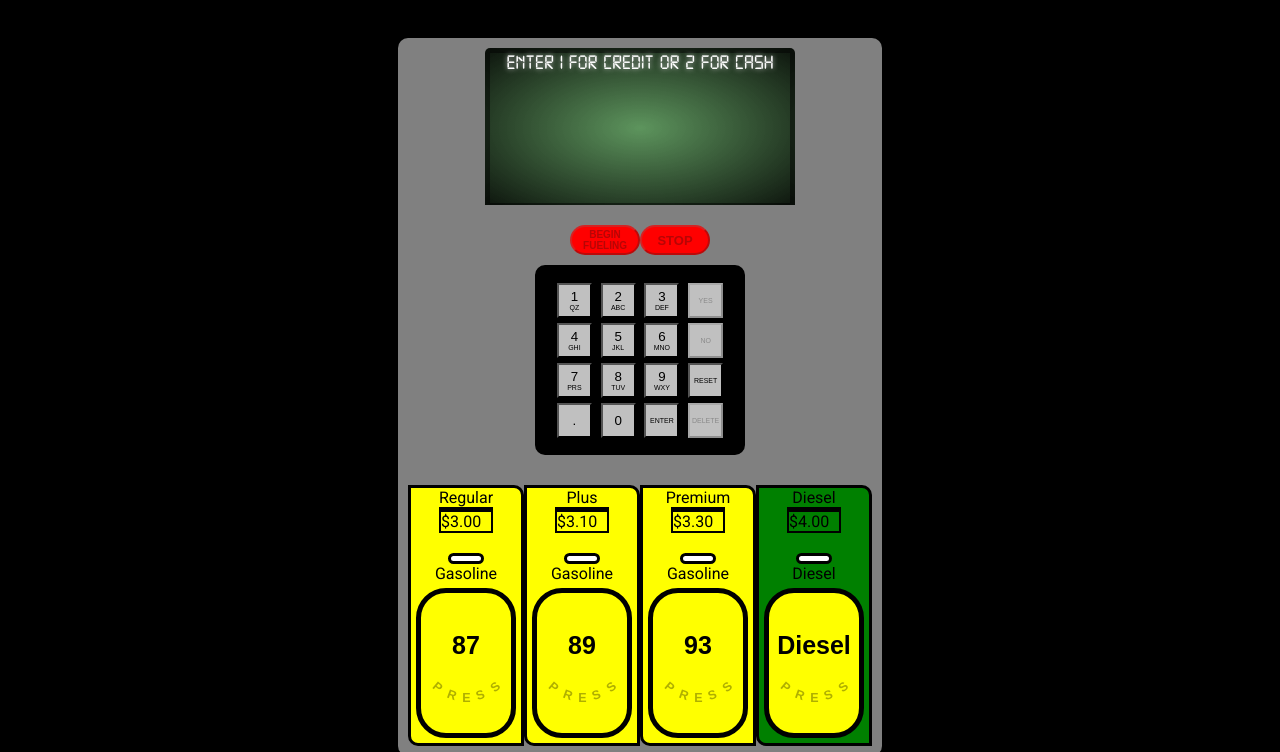
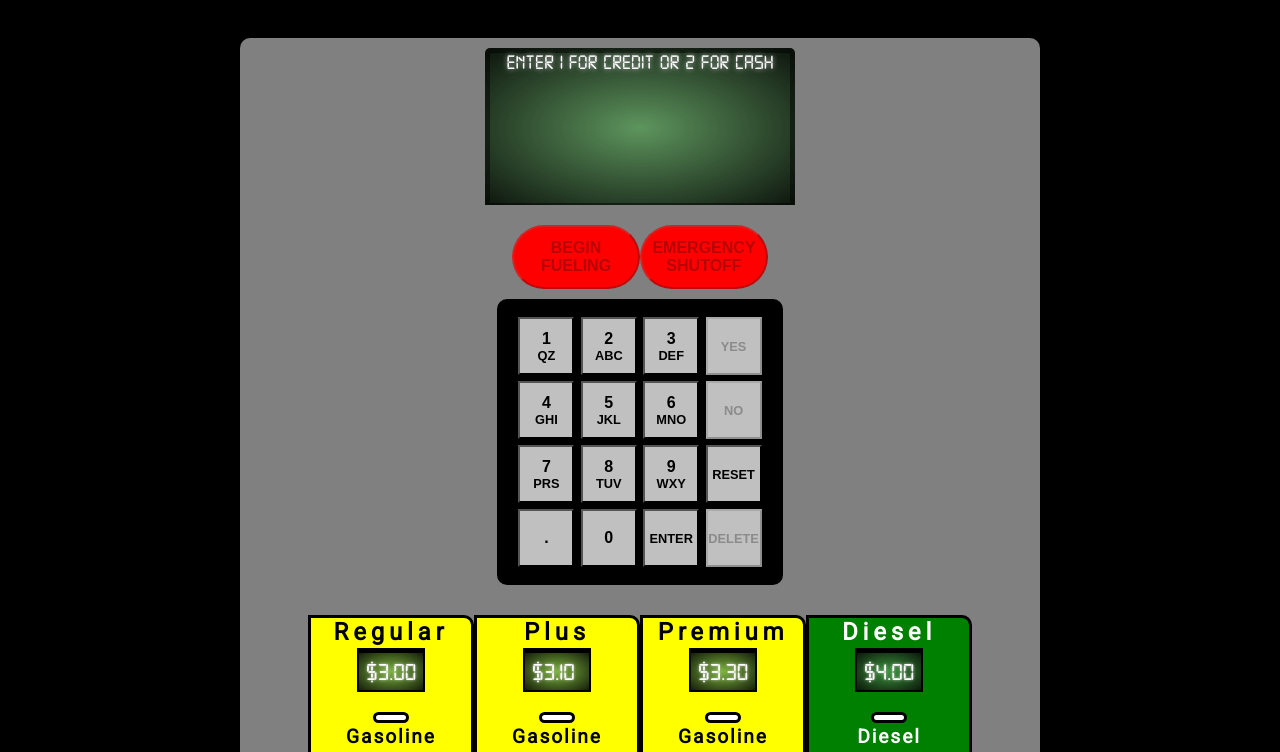
Before and after one commit to gasPumpSimulator/gasPump, a website: page public/index.html in a window 1280 px wide. Shown: the top 752 px of the page. Drawn offline with Linux system fonts and the light colour scheme; no server answers.

Commit message:
Made improvements with the UI/UX: - Improved the contrast between elements and text inside of them to increase readability. - Enhanced the terminal's and gas price labels' appearance. - Enlarged text and buttons in keypad, begin fueling and shutoff to improve readability. - Improved the fuel type buttons' appearance.

```diff
--- a/package.json
+++ b/package.json
@@ -8,7 +8,7 @@
     "test": "echo \"Error: no test specified\" && exit 1",
     "start": "nodemon node server.js",
     "dev": "nodemon ./server.js"
-  },
+    },
   "repository": {
     "type": "git",
     "url": "git+https://github.com/gasPumpSimulator/gasPump.git"
@@ -22,7 +22,8 @@
   "dependencies": {
     "cheerio": "^1.0.0-rc.12",
     "express": "^4.18.2",
-    "got-scraping": "^3.2.12"
+    "got-scraping": "^3.2.12",
+    "node-sass": "^8.0.0"
   },
   "devDependencies": {
     "nodemon": "^2.0.20"
--- a/public/index.html
+++ b/public/index.html
@@ -24,7 +24,7 @@
             </div>
             <div class="btnGroup">
                 <button id="beginFueling" class="fuelingBtn" onclick="showGallons()" onclick="getGasPrice()">BEGIN FUELING</button>
-                <button id="emergencyShutoff" onclick="stopFueling()">STOP</button>
+                <button id="emergencyShutoff" class="fuelingBtn" onclick="stopFueling()">EMERGENCY SHUTOFF</button>
             </div>
 
         </div>
--- a/public/styles.css
+++ b/public/styles.css
@@ -61,6 +61,7 @@ body {
     align-items: center;
     background-color: grey;
     border-radius: 10px;
+    width: 50em;
 }
 .mainSides {
     flex-grow: 1;
@@ -83,7 +84,10 @@ body {
     background-color: yellow;
     border-top-right-radius: 10px;
     border-bottom-left-radius: 10px;
+    width: 10em;
 }
+
+
 /*START: Curvy P R E S S text for each button*/
 .pressLetterGroup {
     font-size: 0.5em;
@@ -135,8 +139,8 @@ body {
 /*END: Curvy P R E S S text for each button*/
 .gas_buttons {
     flex-grow: 0;
-    width: 106px;
-    height: 150px;
+    width: 4.5em;
+    height: 5.5em;
     border-radius: 30px;
     background-color: yellow;
     border: 5px solid black;
@@ -146,9 +150,10 @@ body {
 }
 
 .gas_buttons:active {
-    box-shadow: 0 1px #666;
+    box-shadow: 0 5px #66666621;
     transform: translateY(2px);
 }
+
 .light {
     width: 30px;
     height: 5px;
@@ -156,21 +161,28 @@ body {
     background-color: white;
     border-radius: 20px;
 }
+
 #price87, #price89, #price93, #priceDiesel {
     border: solid;
     border: 2px solid black;
     border-top: 5px solid black;
     width: 50px;
     margin-bottom: 20px;
-}
-.diesel {
-    background-color: green;
+    color: white;
+    text-shadow: 0 0 3px #C8C8C8;
+    font-size: 1.53em;
+    font-family: 'digital-7regular', Inconsolata, monospace;
+    background-image: radial-gradient(
+        rgba(81, 155, 81, 0.75), black 120%
+    );
+    padding: 0.3em;
 }
 
 .keypadContainer {
     background-color: black;
     display: flex;
-    width: 180px;
+    width: 16em;
+    height: 16em;
     flex-direction: column;
     justify-content: center;
     align-items: center;
@@ -180,6 +192,7 @@ body {
     margin-bottom: 20px;
 
 }
+
 .middle {
     display: flex;
 }
@@ -193,20 +206,12 @@ body {
     justify-content: space-around;
     align-items: center;
 }
-.btns {
-    background-color: silver;
-    height: 35px;
-    width: 35px;
-    text-align: center;
-    padding: 0;
-}
-.alphabet {
-    font-size: 7px;
-}
+
 header {
     height: 30px;
     background-color: black;
 }
+
 footer {
     height: 30px;
     background-color: black;
@@ -214,18 +219,11 @@ footer {
     justify-content: center;
     font-size: 10px;
 }
+
 .footerContainer {
     padding: 5px;
 }
 
-.fuelingBtn, #emergencyShutoff {
-    font-size: 13px;
-    font-weight: bold;
-    width: 70px;
-    height: 30px;
-    background-color: red;
-    border-radius: 50px;
-}
 .btnGroup {
     display: flex;
     margin: 10px;
@@ -241,7 +239,7 @@ footer {
     background-color: red;
     border: solid red;
 }
-=======
+
 body {
     font-family: 'Roboto', sans-serif;
     display: flex;
@@ -276,28 +274,14 @@ body {
     align-items: center;
     background-color: yellow;
 }
-.gas_buttons {
-    flex-grow: 0;
-    width: 100px;
-    height: 150px;
-    border-radius: 30px;
-    background-color: yellow;
-    border: 5px solid black;
-    margin: 5px;
-    font-weight: bold;
-    font-size: 25px;
-}
 
-.gas_buttons:active {
-    box-shadow: 0 1px #666;
-    transform: translateY(2px);
-}
 .light {
     width: 30px;
     height: 5px;
     border: solid;
     background-color: white;
     border-radius: 20px;
+    border-color: black;
 }
 .price {
     font-family: 'Digital-7 Regular';
@@ -310,7 +294,10 @@ body {
 }
 .diesel {
     background-color: green;
+    color: white;
+    border-color: black;
 }
+
 .btnContainer {
     background-color: grey;
     display: flex;
@@ -327,26 +314,50 @@ body {
     justify-content: space-around;
     align-items: center;
 }
-.btns {
-    background-color: silver;
-    height: 35px;
-    width: 35px;
-    text-align: center;
-    padding: 0;
-}
-.alphabet {
-    font-size: 7px;
-}
 
 footer {
     height: 50px;
     background-color: grey;
 }
 
+.gasName {
+    font-size: 1.5em;
+    font-weight: bold;
+    letter-spacing: 0.2em;
+    margin-bottom: 0.1em;
+}
+
+.gasType {
+    font-size: 1.2em;
+    font-weight: bold;
+    letter-spacing: 0.1em;
+    margin: 0.1em;
+}
+
+.alphabet {
+    font-size: 0.8em;
+}
+
+.btns {
+    background-color: silver;
+    height: 3.6em;
+    width: 3.5em;
+    margin: 0.2em;
+    font-size: 1em;
+    font-weight: bold;
+    text-align: center;
+    padding: 0;
+}
+
+#period {
+    font-weight: 900;
+}
+
 .fuelingBtn {
-    font-size: 10px;
-    width: 70px;
+    font-weight: bold;
+    font-size: 1em;
+    width: 8em;
+    height: 4em;
     background-color: red;
     border-radius: 50px;
 }
->>>>>>> upstream/mattLBranch:styles.css
```
